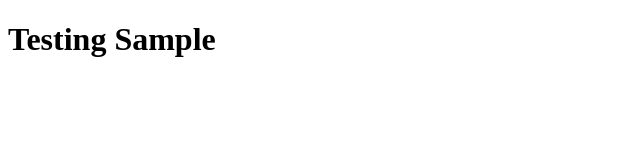
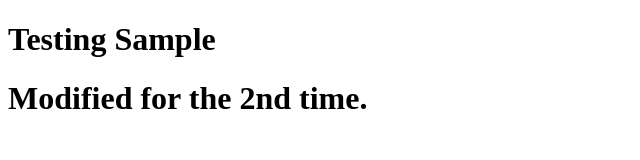
Before and after one commit to MelPinDel/gitact2, a plain HTML site: page index.html in a window 1280 px wide. Shown: the whole page, without its empty margins (0-640 px from the left). Drawn offline with Linux system fonts and the light colour scheme.

Commit message:
Added another line to index.html

```diff
--- a/index.html
+++ b/index.html
@@ -8,5 +8,6 @@
 </head>
 <body>
     <h1>Testing Sample</h1>
+    <h1>Modified for the 2nd time.</h1>
 </body>
 </html>
```
